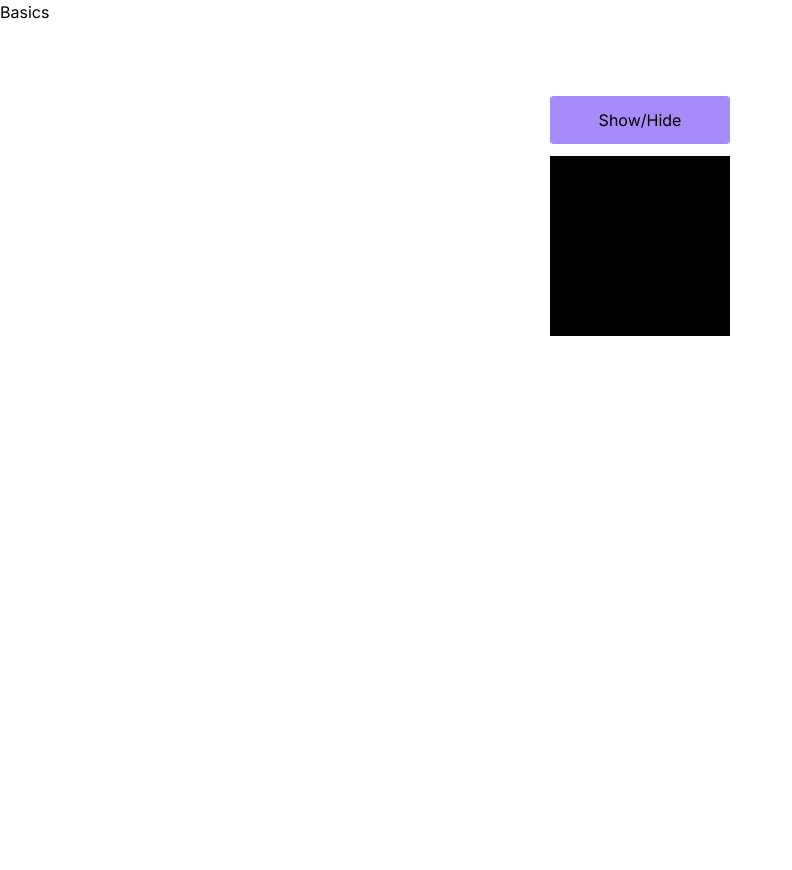
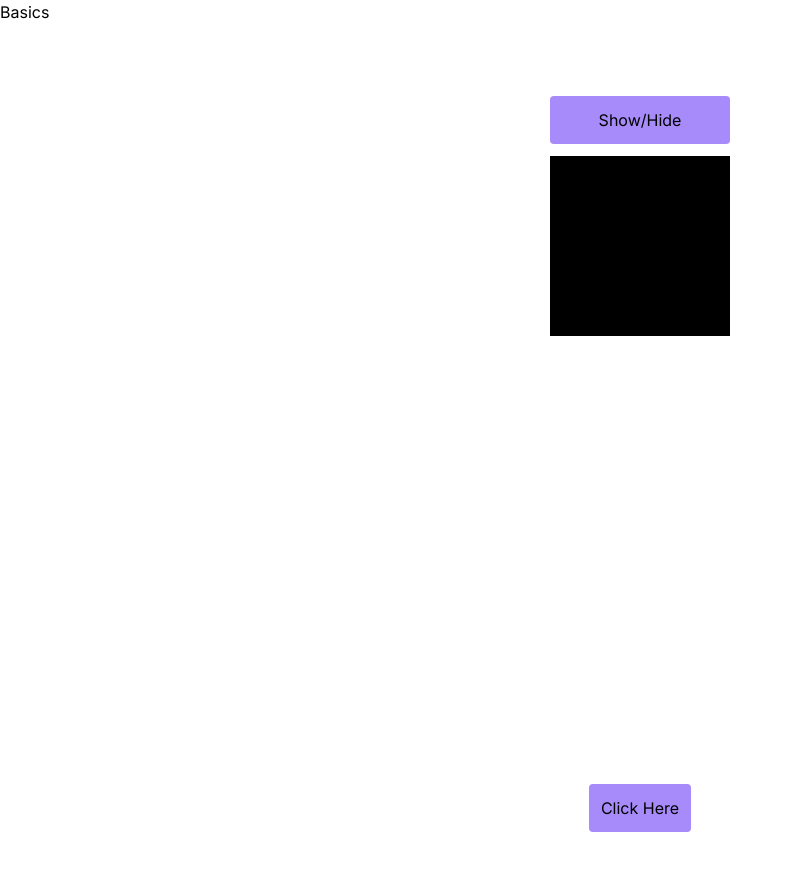
Before and after one commit to Mounieshh/Framer-Motion-Learning, a Next.js app: page / in a window 1280 px wide. Shown: the top 870 px of the page, without its empty margins (0-792 px from the left). Before the commit the page ends 800 px from the top, so only its background shows below. Built offline with nearby package versions, Linux system fonts and the light colour scheme.

Commit message:
button added in gestures

```diff
--- a/app/components/Gestures.jsx
+++ b/app/components/Gestures.jsx
@@ -12,6 +12,9 @@ const Gestures = () => {
     }}
     >
 
+        <button className='bg-violet-400 rounded p-3 hover:bg-violet-500'>
+            Click Here
+        </button>
     </div>
     </>
   )
--- a/app/page.jsx
+++ b/app/page.jsx
@@ -1,5 +1,6 @@
 import React from 'react'
 import BasicsOfMotion from './components/BasicsOfMotion'
+import Gestures from './components/Gestures'
 
 const page = () => {
   return (
@@ -8,6 +9,7 @@ const page = () => {
       Basics
     </h3>
     <BasicsOfMotion/>
+    <Gestures/>
     </>
   )
 }
```
